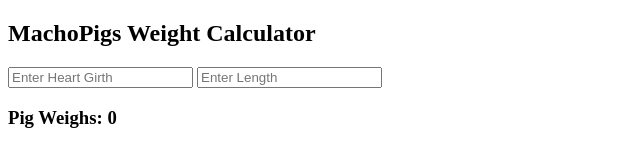
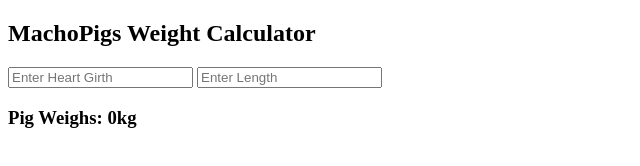
Before and after one commit to twumm/macho-pig, a plain HTML site: page index.html in a window 1280 px wide. Shown: the full height of the page, 0-640 px from the left. Drawn offline with Linux system fonts and the light colour scheme.

Commit message:
Add measurement unit - kg

```diff
--- a/index.html
+++ b/index.html
@@ -12,7 +12,7 @@
     <input type="number" step="1" placeholder="Enter Length" data-bind="value: length, valueUpdate: 'afterkeydown'">
     <!--<h3 data-bind="visible: totalPigWeight() > 0">-->
     <h3>
-        Pig Weighs: <span data-bind="text: totalPigWeight()"></span>
+        Pig Weighs: <span data-bind="text: totalPigWeight()"></span><span>kg</span>
     </h3>
     <script src="js/lib/knockout-3.2.0.js"></script>
     <script src="js/app.js"></script>
```
